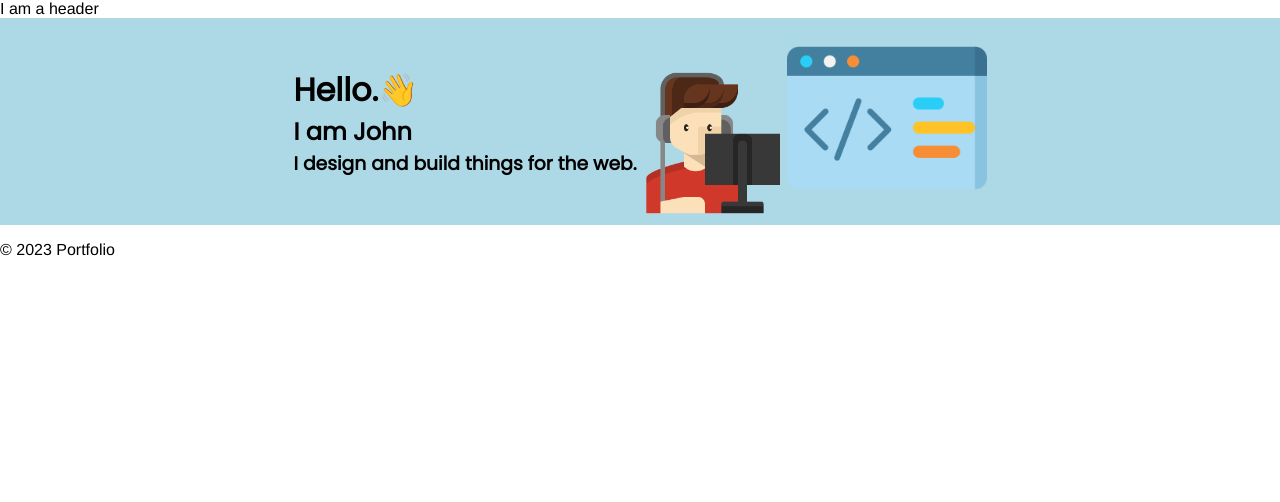
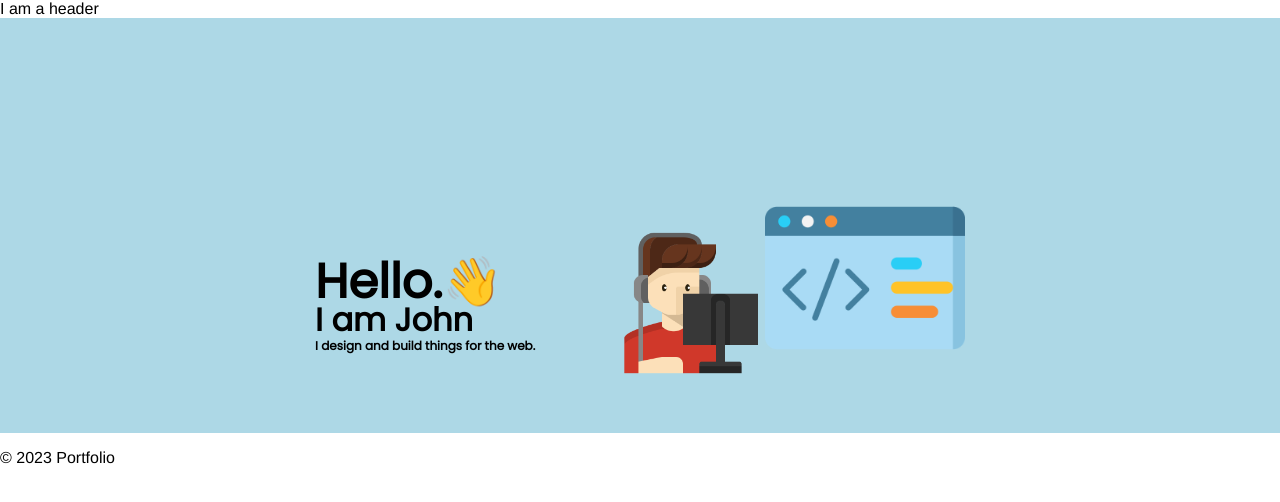
Before and after one commit to JohnXander/portfolio-2023, a Next.js app: page / in a window 1280 px wide. Shown: the top 502 px of the page. Built offline with nearby package versions, Linux system fonts and the light colour scheme.

Commit message:
style hero-intro

```diff
--- a/styles/globals.sass
+++ b/styles/globals.sass
@@ -9,10 +9,22 @@ body
   display: flex
   justify-content: center
   align-items: center
+  padding-top: 10rem
+  padding-bottom: 3rem
 
 .hero_intro
-  h1, h2, h3
-    margin: 0
+  position: relative
+  width: 300px
+  h2, h3
+    position: absolute
+  h1
+    font-size: 3rem
+  h2
+    font-size: 2rem
+    top: 3.5rem
+  h3
+    font-size: 0.75rem
+    top: 7rem
 
 a
   color: inherit
```
